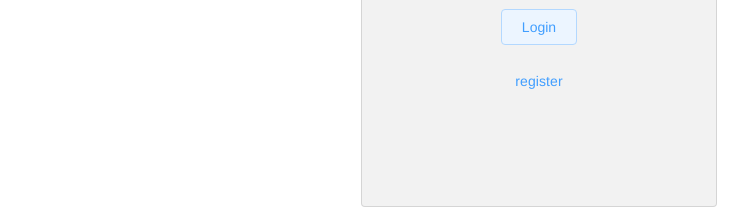
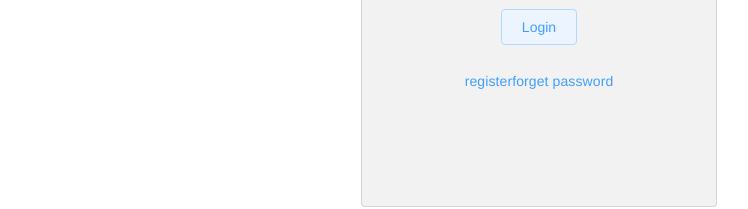
Before and after one commit to DingchunFei/IT_Project, a Vue app: page / in a window 1280 px wide. Shown: the part 319-528 px from the top of the page, without its empty margins (22-770 px from the left). Built offline with nearby package versions, Linux system fonts and the light colour scheme.

Commit message:
forget password

```diff
--- a/src/views/Login.vue
+++ b/src/views/Login.vue
@@ -18,6 +18,7 @@
                             <el-button type="primary" plain @click="onsubmit" size="medium">Login</el-button>
                         </el-form-item>
                         <el-link href="Register" target="_blank" type="primary">register</el-link>
+                        <el-link href="FindPassworld" target="_blank" type="primary">forget password</el-link>
                     </el-form>
                     <!--Error messeage -->
                     <div><p class="error-content">{{ErrorMessage}}</p></div>
```
